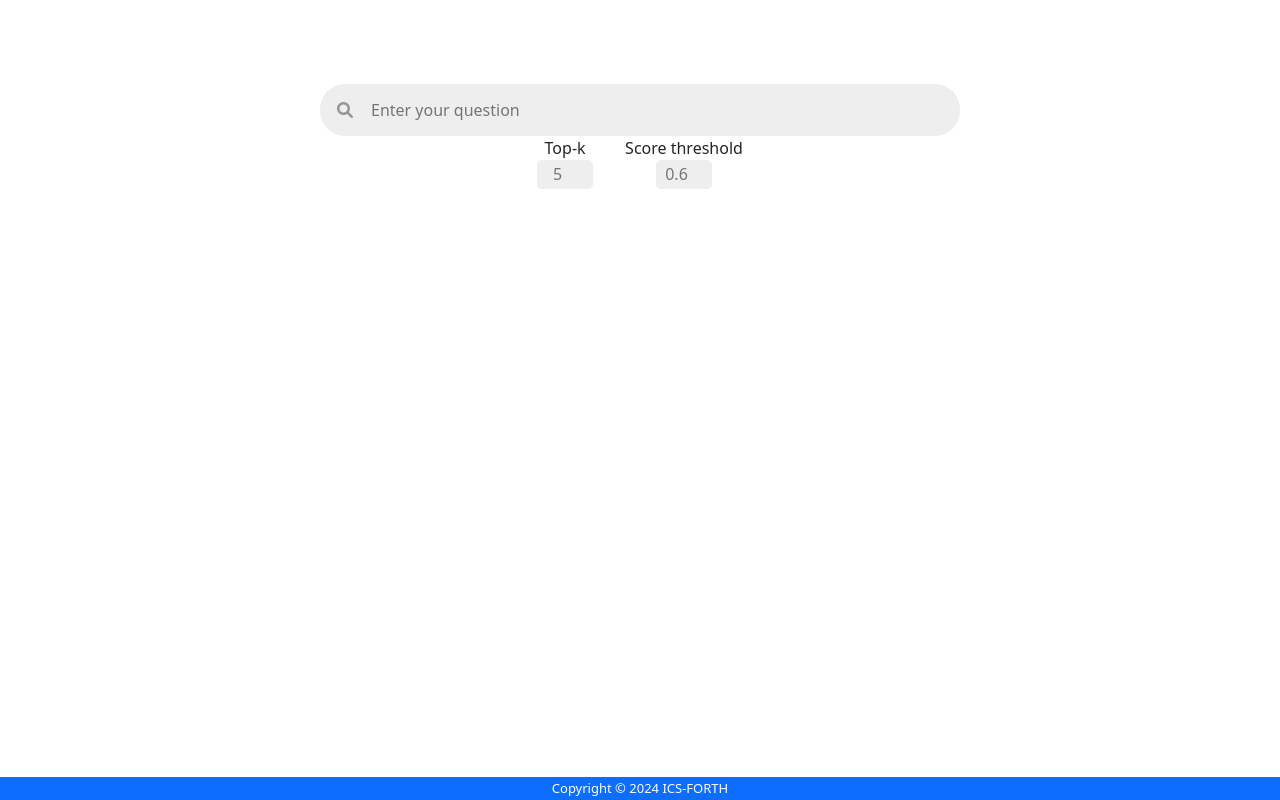
After one commit to IordanisSap/RAG-Chatbot, a Flask app: page /SemanticRAG/search in a window 1280 px wide. The commit adds this page. Run offline with Flask 3, Linux system fonts and the light colour scheme.

Commit message:
Implement search funcitonality and add bold keywords in responses

```diff
--- a/app/chatbot/config.yaml
+++ b/app/chatbot/config.yaml
@@ -8,3 +8,10 @@ retrieval:
 
 generation:
   model: llama3.1:8b
+  prompts:
+    system: "Respond to all questions in a direct manner and explain your answer briefly. If provided with fatcs, pay very close attention to it"
+    rag_prompt: >
+      Examine all the provided data carefully and answer according to the given data.
+      If the data is relevant but contain conflicting facts, you must mention that the data contain conflicts and state those conflicts
+      If the data is completely irrelevant,you must mention that no relevant data are provided and answer according to your knowledge.
+      You are given the following data:
--- a/app/static/SemanticRAG/css/default.css
+++ b/app/static/SemanticRAG/css/default.css
@@ -64,6 +64,7 @@ main {
     justify-content: space-between;
     background-color: #eee;
 }
+
 #input-text-container {
     width: 100%;
     align-content: center;
@@ -81,7 +82,8 @@ textarea:focus {
 
 #input-text {
     border: 0px solid;
-    word-wrap: break-word; /* Breaks words that are too long */
+    word-wrap: break-word;
+    /* Breaks words that are too long */
     overflow-wrap: break-word;
     word-break: break-all;
     flex: 1;
@@ -102,7 +104,8 @@ textarea:focus {
 }
 
 .send-button {
-    background-color: #4CAF50; /* Green */
+    background-color: #4CAF50;
+    /* Green */
     color: white;
     padding: 6px 15px 6px 14px;
     border: none;
@@ -201,8 +204,10 @@ section {
 }
 
 pre {
-    white-space: pre-wrap; /* Allows wrapping of long lines */
-    word-wrap: break-word; /* Break words if necessary */
+    white-space: pre-wrap;
+    /* Allows wrapping of long lines */
+    word-wrap: break-word;
+    /* Break words if necessary */
 }
 
 h1 {
@@ -220,3 +225,14 @@ pre {
     width: 100%;
     overflow: hidden;
 }
+
+ul {
+    list-style-type: none;
+    padding: 0;
+    /* Remove default padding */
+    gap: 1rem
+}
+
+li {
+    margin-bottom: 10px;
+}
--- /dev/null
+++ b/app/static/SemanticRAG/css/search.css
@@ -0,0 +1,52 @@
+#search-container {
+    margin-top: 2rem;
+    margin-bottom: 2rem;
+    padding-top: 0.75rem;
+    padding-bottom: 0.75rem;
+    column-gap: 1rem;
+}
+
+#searchbar-container {
+    width: 100%;
+    padding: 0.75rem;
+    column-gap: 1rem;
+    display: flex;
+    justify-content: space-between;
+    background-color: #eee;
+    align-items: center;
+    border-radius: 25px;
+}
+
+#params-container {
+    display: flex;
+    gap: 2rem;
+    justify-content: center;
+}
+
+#params-container > div{
+    display: flex;
+    flex-direction: column;
+    justify-content: center;
+    align-items: center;
+}
+
+
+.param-item {
+    width: 3.5rem;
+    padding: 0.15rem;
+    display: block;
+    text-align: center;
+    border: 0px solid;
+    background-color: #eee;
+    border-radius: 5px;
+}
+
+.param-item:focus {
+    outline: none;
+}
+
+
+.search-icon {
+    color: rgb(150,150,150);
+    margin-left: 5px;
+}
--- /dev/null
+++ b/app/static/SemanticRAG/js/search.js
@@ -0,0 +1,39 @@
+async function search() {
+    message = document.getElementById("input-text").value
+    topk = getTopk();
+    score_threshold = getScoreThreshold();
+    if (message.replace(/\s/g, "").length < 1) return
+    const res = await fetch(`/SemanticRAG/search/${message}?` + new URLSearchParams({
+        topk: topk,
+        score_threshold: score_threshold
+    }), {
+        method: 'GET',
+    })
+
+    const parsedRes = await res.text()
+    document.getElementById("results").innerHTML = parsedRes
+}
+
+let typingTimer;
+const doneTypingInterval = 500;
+const watchIds = ['input-text', 'topk', 'score']
+
+const textarea = document.getElementById('input-text');
+
+for (id of watchIds){
+    elem = document.getElementById(id)
+    elem.addEventListener('input', () => {
+        clearTimeout(typingTimer);
+        typingTimer = setTimeout(search, doneTypingInterval);
+    });
+}
+
+function getTopk() {
+    elem = document.getElementById("topk");
+    return elem.value !== "" ? elem.value : elem.getAttribute("placeholder");
+}
+
+function getScoreThreshold() {
+    elem = document.getElementById("score");
+    return elem.value !== "" ? elem.value : elem.getAttribute("placeholder");
+}
--- a/app/templates/SemanticRAG.html
+++ b/app/templates/SemanticRAG.html
@@ -39,7 +39,7 @@
 
         <div id="retreived-text-container">
             <h2>Relevant text</h2>
-            <pre id="retreived-text" class="message"></pre>
+            <div id="retreived-text" class="message"></div>
         </div>
     </main>
 
--- a/app/templates/components/relevant_text.html
+++ /dev/null
@@ -1,5 +0,0 @@
-{% for passage in passages -%}
-<b>
-<a href="{{ url_for('main.download_file', filename=passage.source) }}">
-{{ passage.source }}</a></b> (page: {{ passage.page }})<br>{{ passage.content }}
-{% endfor -%}
--- /dev/null
+++ b/app/templates/search.html
@@ -0,0 +1,55 @@
+<!DOCTYPE html>
+<html lang="en">
+
+<head>
+    <meta http-equiv="content-type" content="text/html; charset=UTF-8">
+    <meta name="Author" content="Iordanis Sapidis">
+    <meta name="Description" content="PDF Search Demo">
+    <meta name="keywords" lang="en-us"
+        content="search, retrieval, iordanis, sapidis, valantis, zervos, yannis, tzitzikas">
+
+    <title>PDF Search Demo</title>
+
+    <link rel="stylesheet" href="https://cdnjs.cloudflare.com/ajax/libs/font-awesome/6.0.0-beta3/css/all.min.css">
+    <link href="https://cdn.jsdelivr.net/npm/bootstrap@5.3.3/dist/css/bootstrap.min.css" rel="stylesheet"
+        integrity="sha384-QWTKZyjpPEjISv5WaRU9OFeRpok6YctnYmDr5pNlyT2bRjXh0JMhjY6hW+ALEwIH" crossorigin="anonymous">
+
+    <link rel="stylesheet" href="{{ url_for('static', filename='SemanticRAG/css/default.css') }}">
+    <link rel="stylesheet" href="{{ url_for('static', filename='SemanticRAG/css/search.css') }}">
+
+</head>
+
+<body>
+    <main>
+        <div id="search-container">
+            <div id="searchbar-container">
+                <i class="fas fa-search search-icon"></i>
+                <div id="input-text-container">
+                    <textarea rows="1" id="input-text" placeholder="Enter your question"></textarea>
+                </div>
+            </div>
+            <div id="params-container">
+                <div>
+                    <span>Top&#8209;k</span>
+                    <input id="topk" type="number" min="1" max="100" class="param-item" placeholder="5" type="text"/>
+                </div>
+                <div>
+                    <span>Score threshold</span>
+                    <input id="score" step="0.1" type="number" min="0.1" max="1" class="param-item" placeholder="0.6" type="text"/>
+                </div>
+            </div>
+        </div>
+
+        <div id="results"></div>
+    </main>
+        <footer>
+            <div class=" bg-primary  row d-flex justify-content-between align-items-center text-center copyright-container">
+                <span class="copyright"> Copyright © 2024 ICS-FORTH </span>
+            </div>
+        </footer>
+
+
+    <script src="{{ url_for('static', filename='SemanticRAG/js/search.js') }}"></script>
+</body>
+
+</html>
```
Also changed, not shown: app/chatbot/chat.py (+9 -3 lines), app/routes.py (+23 -5 lines), app/static/SemanticRAG/js/chatbot.js (+5 -5 lines), app/templates/components/search_results.html (added, +34 -0 lines). Lines whose indentation alone changed are shown as unchanged.
